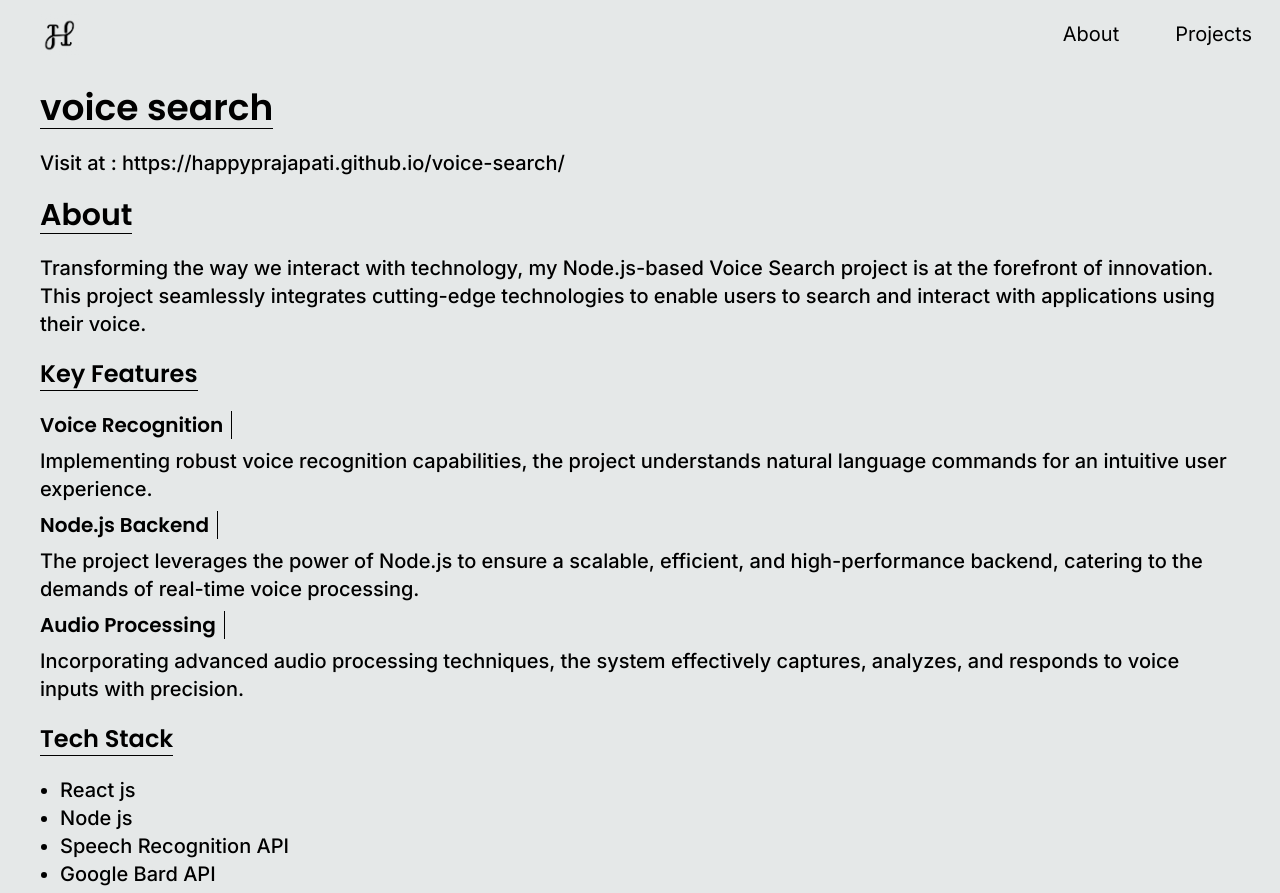
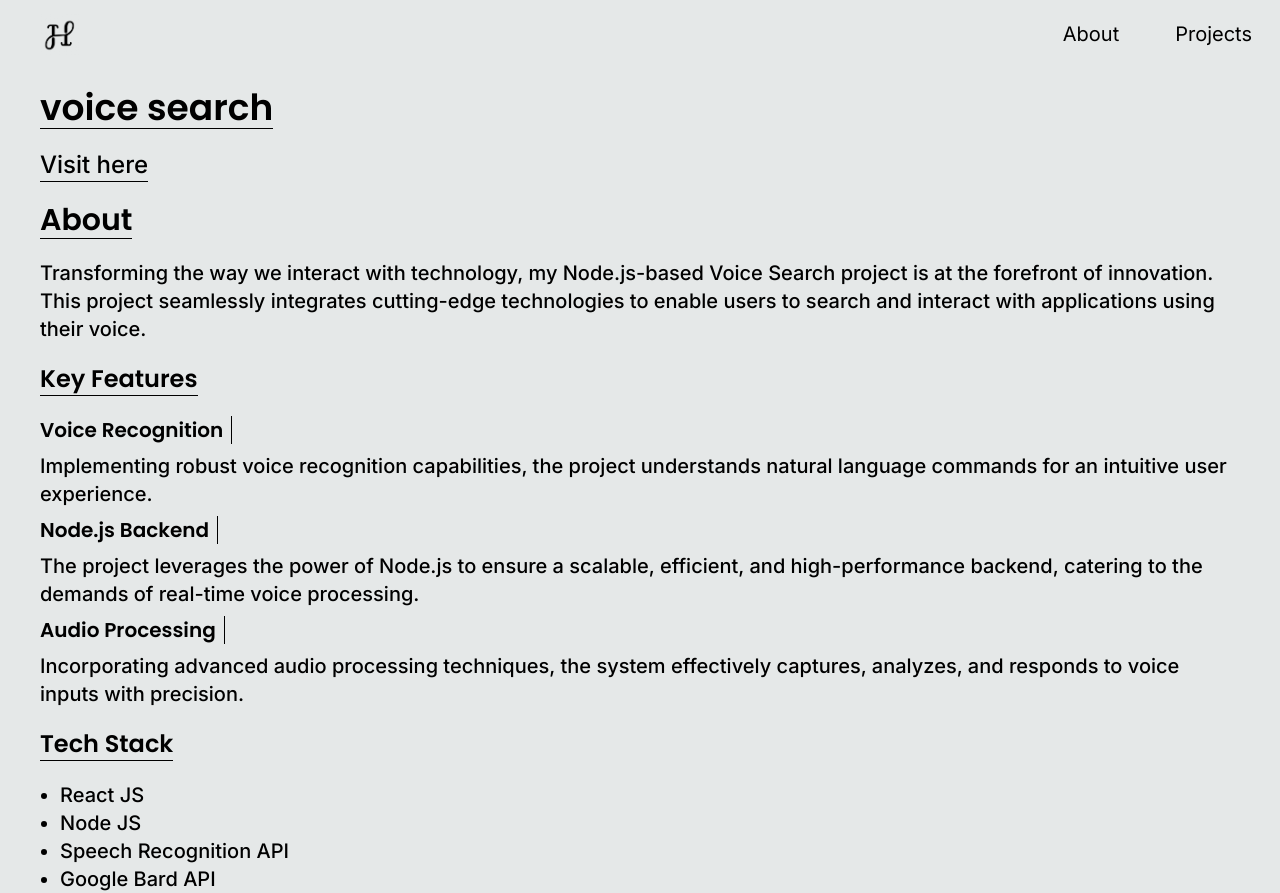
Before and after one commit to happyprajapati/portfolio, a Next.js app: page /projects/voicesearch in a window 1280 px wide. Built offline with nearby package versions, Linux system fonts and the light colour scheme.

Commit message:
add project link

```diff
--- a/src/app/projects/voicesearch/page.js
+++ b/src/app/projects/voicesearch/page.js
@@ -1,4 +1,5 @@
 import Navbar from "./../../components/navbar.js"
+import Link from "next/link";
 import { Poppins,Inter } from "next/font/google"
 
 const inter = Inter({
@@ -18,7 +19,7 @@ export default function VoiceSearch() {
             <div className={`${inter.className} mx-10 max-sm:mx                                     -5 flex justify-center flex-col`}>
                 <p className={`${poppins.className} text-4xl max-sm:text-3xl my-5 border-b border-black w-fit`}>voice search</p>
                 <div>
-                    <p className="text-xl max-sm:text-lg">Visit at : https://happyprajapati.github.io/voice-search/</p>
+                    <p className="text-2xl max-sm:text-xl border-b border-black w-fit"><Link href='https://happyprajapati.github.io/voice-search/'>Visit here</Link></p>
                     <p className={`${poppins.className} text-3xl my-5 max-sm:text-2xl border-b border-black w-fit`}>About</p>
                     <p className="text-xl max-sm:text-lg">Transforming the way we interact with technology, my Node.js-based Voice Search project is at the forefront of innovation. This project seamlessly integrates cutting-edge technologies to enable users to search and interact with applications using their voice.</p>
                     <p className={`${poppins.className} text-2xl my-5 max-sm:text-xl border-b border-black w-fit`}>Key Features</p>
@@ -30,8 +31,8 @@ export default function VoiceSearch() {
                     <p className="text-xl max-sm:text-lg">Incorporating advanced audio processing techniques, the system effectively captures, analyzes, and responds to voice inputs with precision.</p>
                     <p className={`${poppins.className} text-2xl my-5 max-sm:text-xl border-b border-black w-fit`}>Tech Stack</p>
                     <ul className="list-disc">
-                        <li className="text-xl ml-5 max-sm:text-lg">React js</li>
-                        <li className="text-xl ml-5 max-sm:text-lg">Node js</li>
+                        <li className="text-xl ml-5 max-sm:text-lg">React JS</li>
+                        <li className="text-xl ml-5 max-sm:text-lg">Node JS</li>
                         <li className="text-xl ml-5 max-sm:text-lg">Speech Recognition API</li>
                         <li className="text-xl ml-5 max-sm:text-lg">Google Bard API</li>
                     </ul>
```
